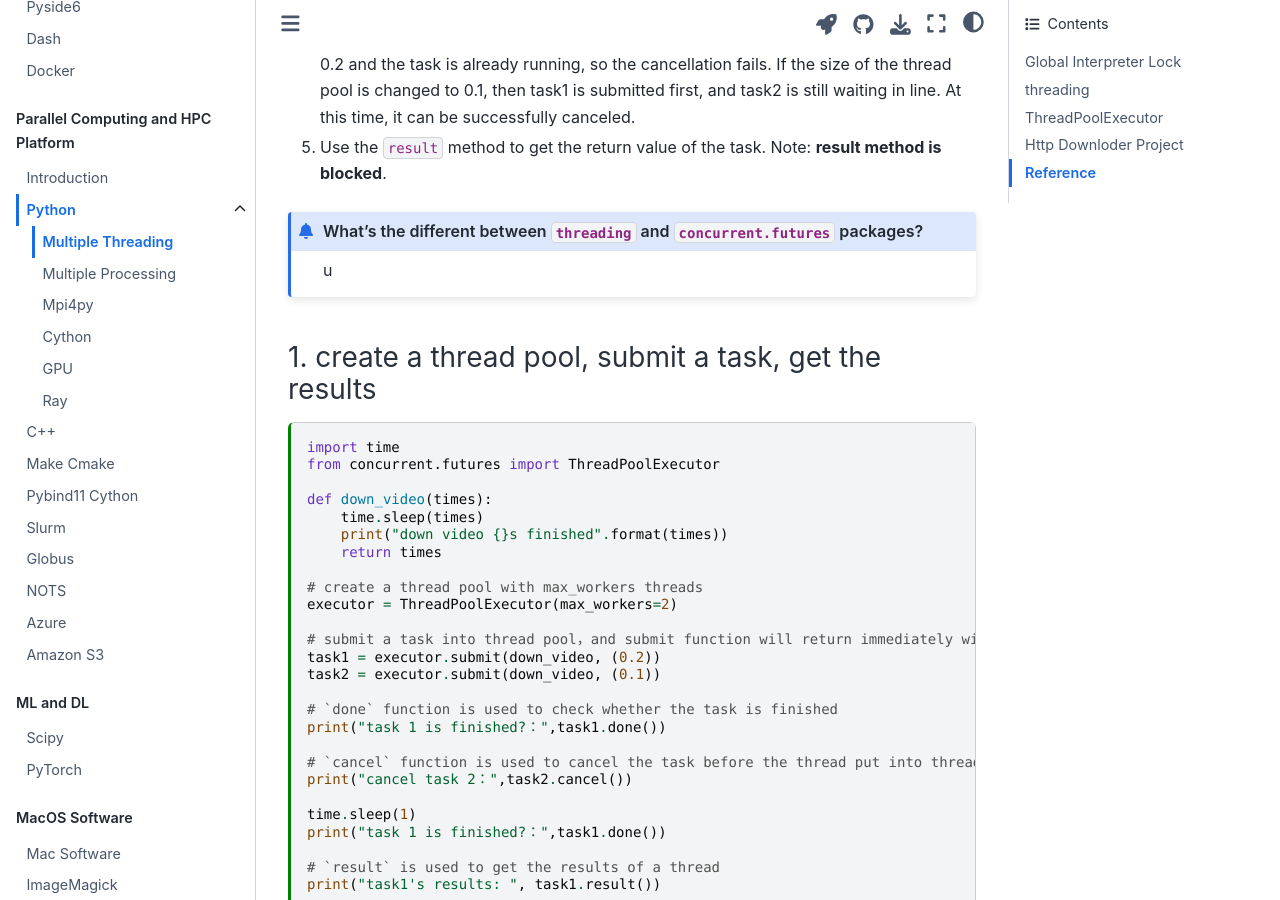
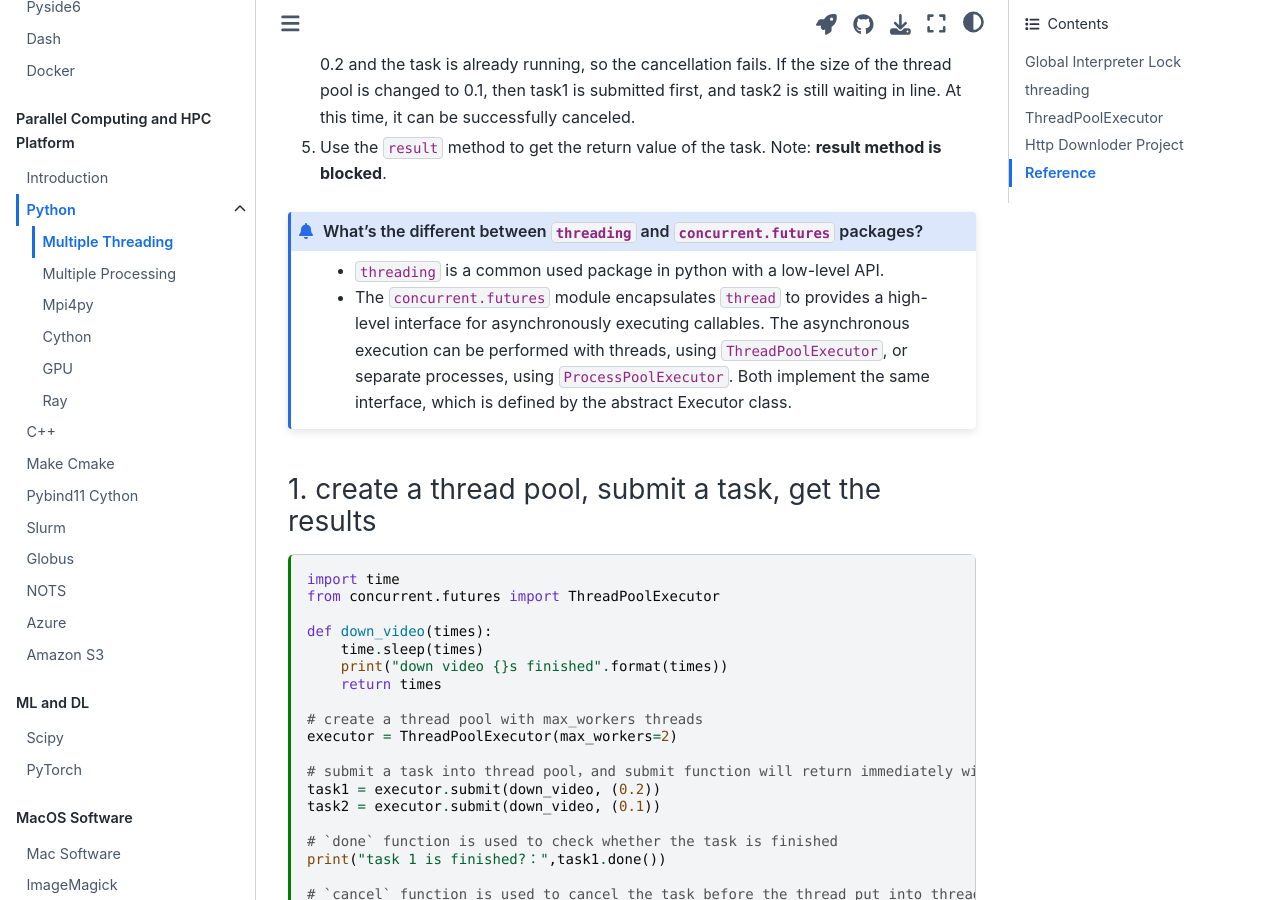
Before and after one commit to ohmyshake/programming-tutorial, a Jupyter Book: the page built from book/hpc/python/Multiple_Threading.md, in a window 1280 px wide and 900 px high, scrolled down 4746 px. Built offline with Jupyter Book 1.0.4 settings and Sphinx 7.4.7 and the Sphinx Book theme 1.1.4, drawn with Linux system fonts in a browser that asks for light colours; pages that are not in the unit, such as notebooks, are missing from menus.

Commit message:
add multi-threading part

```diff
--- a/book/hpc/python/Multiple_Threading.md
+++ b/book/hpc/python/Multiple_Threading.md
@@ -211,7 +211,8 @@ Now let's introduce `concurrent.futures` package in python.
 
 
 :::{admonition} What's the different between `threading` and `concurrent.futures` packages?
-u
+- `threading` is a common used package in python with a low-level API.
+- The `concurrent.futures` module encapsulates `thread` to provides a high-level interface for asynchronously executing callables. The asynchronous execution can be performed with threads, using `ThreadPoolExecutor`, or separate processes, using `ProcessPoolExecutor`. Both implement the same interface, which is defined by the abstract Executor class.
 :::
 
 
--- a/environment.yml
+++ b/environment.yml
@@ -9,3 +9,7 @@ dependencies:
   - matplotlib
   - jupyter-book>=0.13
   - pygmt
+  - json5
+  - faker
+  - tqdm
+  - retry
```
Also changed, not shown: 1 other file.
